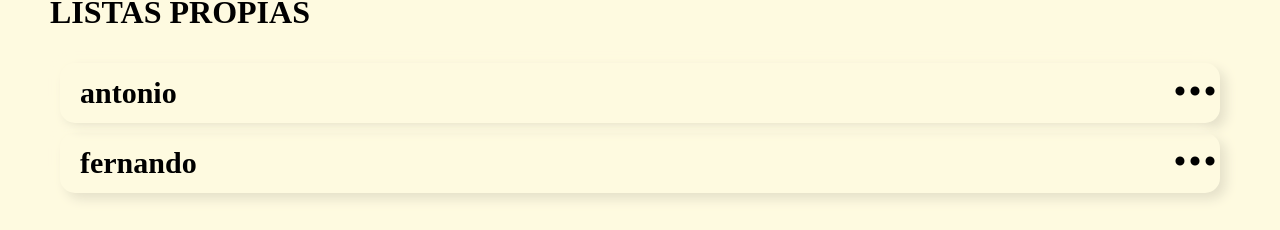
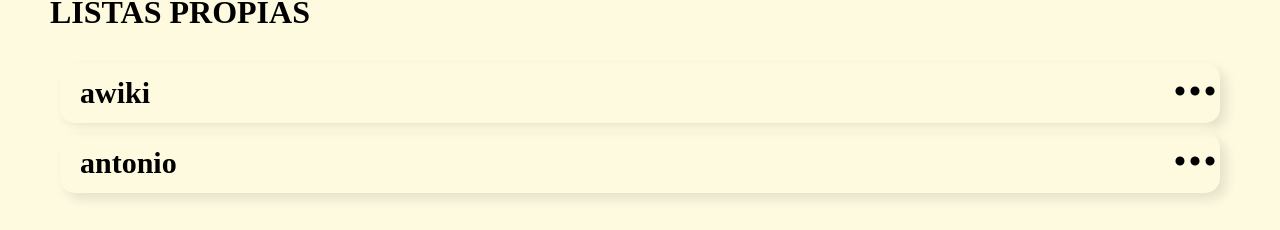
Before and after one commit to w-ymo/grocerlist, an Angular app in the folder proyecto/grocerlist-front/: page /list-of-list in a window 1280 px wide. Shown: the part 137-367 px from the top of the page. Built offline with nearby package versions, Linux system fonts and the light colour scheme; a web font is replaced by a local one.

Commit message:
Prueba de servicio con lista estatica en el front

```diff
--- a/proyecto/grocerlist-front/src/app/list-of-list/list-of-list.component.ts
+++ b/proyecto/grocerlist-front/src/app/list-of-list/list-of-list.component.ts
@@ -2,6 +2,7 @@ import { Component } from '@angular/core';
 import { HeaderGrocerlistComponent } from '../header-grocerlist/header-grocerlist.component';
 import { SideMenuComponent } from '../side-menu/side-menu.component';
 import { CommonModule } from '@angular/common';
+import { ListasService } from '../services/list-service/listas.service';
 
 @Component({
   selector: 'app-list-of-list',
@@ -12,6 +13,12 @@ import { CommonModule } from '@angular/common';
 })
 export class ListOfListComponent {
 
-  lists = ['antonio', 'fernando'];
+  lists:any;
+  private listService = new ListasService();
+
+  ngOnInit(): void {
+    //Aqui recibiria el usuario que ha iniciado sesion
+    this.lists = this.listService.getListas();
+  }
 
 }
--- a/proyecto/grocerlist-front/src/app/services/list-service/listas.service.ts
+++ b/proyecto/grocerlist-front/src/app/services/list-service/listas.service.ts
@@ -6,4 +6,8 @@ import { Injectable } from '@angular/core';
 export class ListasService {
 
   constructor() { }
+
+  getListas():any{
+    return ['awiki', 'antonio'];
+  }
 }
```
